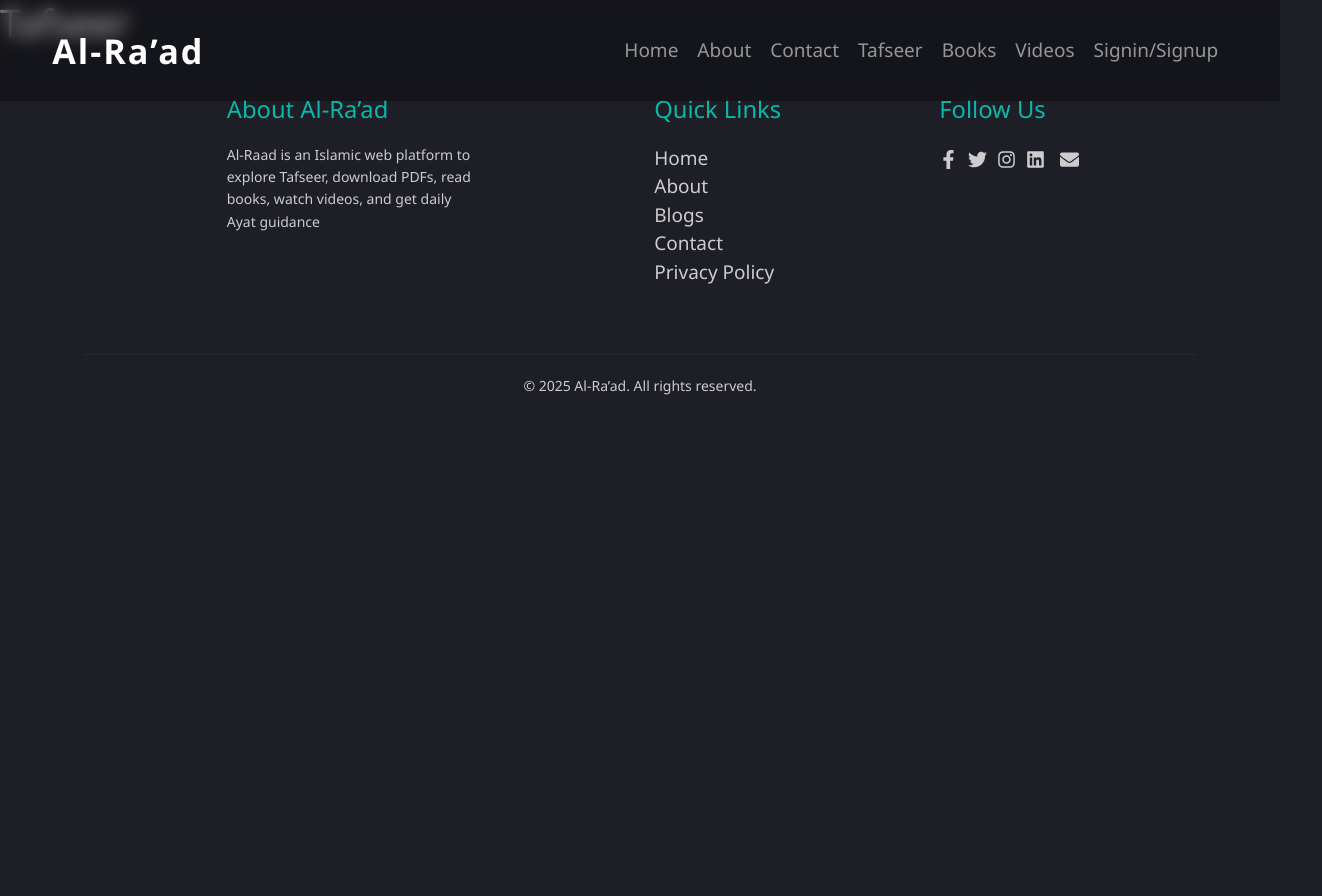
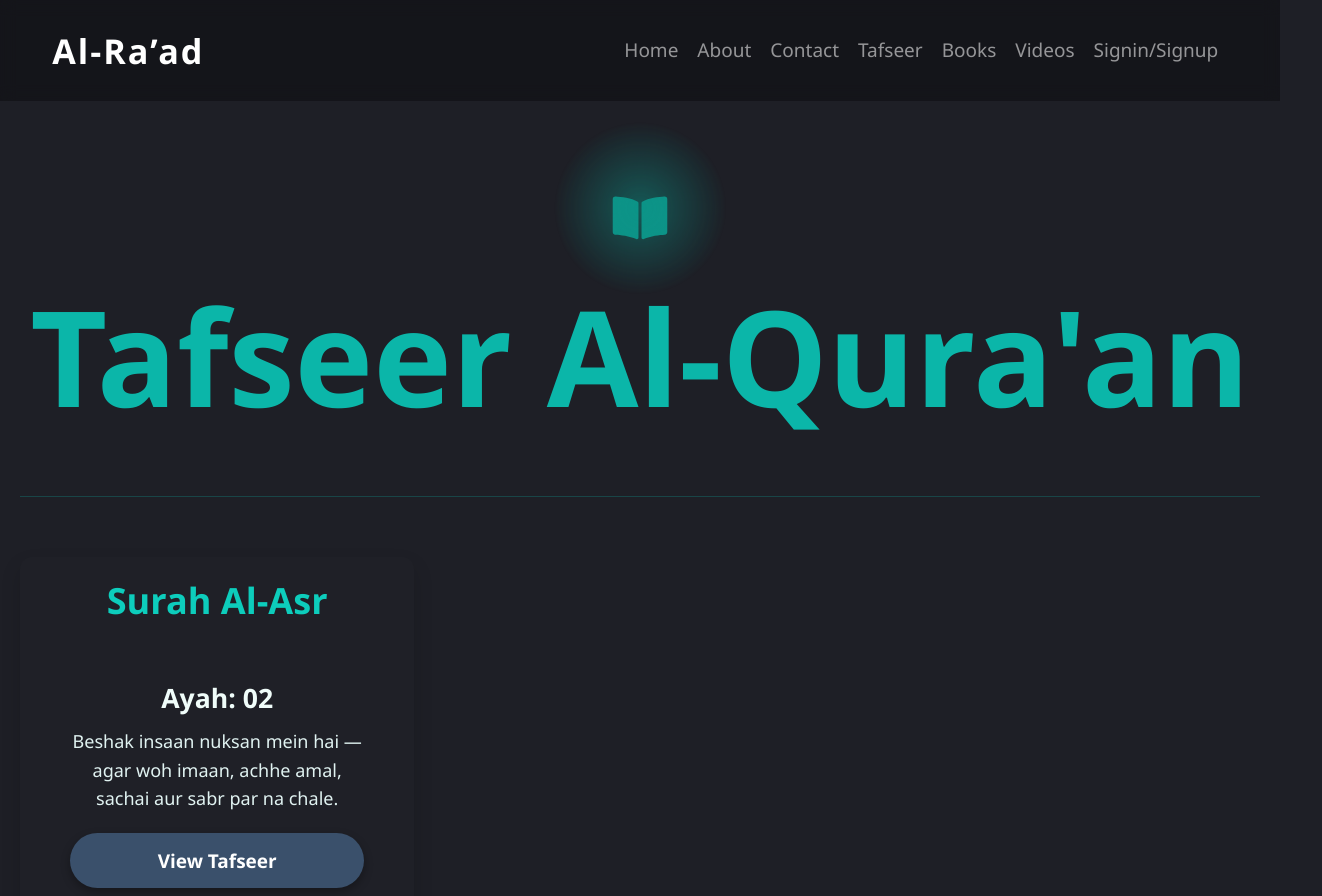
Before and after one commit to usmanhameed2017/al-raad, a React (Vite) app in the folder client/: page /tafseer in a window 1280 px wide. Shown: the top 896 px of the page, 1322 px wide, since content can reach past the window. Before the commit the page ends 800 px from the top, so only its background shows below. Built offline with nearby package versions, Linux system fonts and the light colour scheme; no server answers.

Commit message:
Card component added

```diff
--- /dev/null
+++ b/client/src/components/Card/index.jsx
@@ -0,0 +1,31 @@
+import { Row, Col, Card } from 'react-bootstrap';
+import styles from './style.module.css';
+import Button from '../Button';
+
+
+function CardBS({ heading, subHeading, description })
+{
+  return (
+    <>
+        <Card className={`shadow ${styles.card}`}>
+            <Card.Header className={styles.cardHeader}>
+                { heading }
+            </Card.Header>
+
+            <Card.Body className={styles.cardBody}>
+                <Card.Title className={styles.cardTitle}> { subHeading } </Card.Title>
+                <Card.Text className={styles.cardText}>
+                    {
+                        description.length > 90 ? <> { description.substring(0, 90) }... </> : description
+                    }
+                </Card.Text>
+                <div className='d-grid'>
+                    <Button> View Tafseer</Button>
+                </div>
+            </Card.Body>
+        </Card>
+    </>
+  )
+}
+
+export default CardBS;
--- /dev/null
+++ b/client/src/components/Card/style.module.css
@@ -0,0 +1,48 @@
+.card {
+  background-color: #1f2027; /* dark slate for contrast */
+  border: none;
+  border-radius: 12px;
+  transition: transform 0.2s ease, box-shadow 0.3s ease;
+  display: flex;
+  flex-direction: column;
+  height: 100%;
+}
+
+.card:hover {
+  transform: translateY(-5px);
+  box-shadow: 0 8px 24px rgba(9, 204, 188, 0.3);
+}
+
+.cardHeader {
+  background-color: transparent;
+  font-weight: bold;
+  font-size: 1.9rem;
+  color: #0dcdbc;
+  text-align: center;
+  padding: 16px 12px;
+  border: none;
+}
+
+.cardBody {
+  flex-grow: 1;
+  padding: 30px;
+  margin: 10px 20px;
+  display: flex;
+  flex-direction: column;
+  justify-content: space-between;
+}
+
+.cardTitle {
+  font-size: 1.4rem;
+  color: #f0fdfa;
+  font-weight: 600;
+  margin-bottom: 12px;
+}
+
+.cardText {
+  font-size: 0.95rem;
+  line-height: 1.6;
+  color: #e0f2f1;
+  margin-bottom: 20px;
+  flex-grow: 1;
+}
--- a/client/src/pages/marketing/Tafseer/index.jsx
+++ b/client/src/pages/marketing/Tafseer/index.jsx
@@ -1,8 +1,58 @@
-function Tafseer()
-{
+import styles from './style.module.css';
+import { motion } from 'framer-motion';
+import { FaBookOpen } from 'react-icons/fa';
+import { Row, Col, Card } from 'react-bootstrap';
+import Button from '../../../components/Button';
+import CardBS from '../../../components/Card';
+
+function Tafseer() {
     return (
-        <div>
-            <h2> Tafseer </h2>
+        <div className={styles.tafseerWrapper}>
+            <motion.h1
+                className={styles.heroTitle}
+                initial={{ opacity: 0, y: -50, scale: 0.9 }}
+                animate={{ opacity: 1, y: 0, scale: 1 }}
+                transition={{ duration: 0.8, ease: 'easeOut' }}
+            >
+                <span className={styles.headingWithIcon}>
+                    <motion.div
+                        className={styles.icon}
+                        initial={{ opacity: 0, scale: 0.8 }}
+                        whileInView={{ opacity: 1, scale: 1.1 }}
+                        transition={{ duration: 1, ease: 'easeOut', delay: 0.2 }}
+                        viewport={{ once: true }}
+                    >
+                        <FaBookOpen size={50} />
+                    </motion.div>
+                    <h2 className={styles.heroTitle}> Tafseer Al-Qura'an </h2>
+                    <hr />
+                </span>
+            </motion.h1>
+
+            <Row className='mt-5'>
+                <Col xs={12} sm={6} md={4} lg={4} xl={4}>
+
+                    {/* <Card className={`shadow ${styles.tafseerCard}`}>
+                        <Card.Header className={styles.cardHeader}>
+                            Surah Al-Asr
+                        </Card.Header>
+
+                        <Card.Body className={styles.cardBody}>
+                            <Card.Title className={styles.cardTitle}>Ayah: 02</Card.Title>
+                            <Card.Text className={styles.cardText}>
+                                Beshak insaan nuksan mein hai — agar woh imaan, achhe amal,
+                                sachai aur sabr par na chale.
+                            </Card.Text>
+                            <div className='d-grid'>
+                                <Button>View Tafseer</Button>
+                            </div>
+                        </Card.Body>
+                    </Card> */}
+
+                    <CardBS heading="Surah Al-Asr" subHeading="Ayah: 02" description="Beshak insaan nuksan mein hai — agar woh imaan, achhe amal, sachai aur sabr par na chale." />
+
+                </Col>
+            </Row>
         </div>
     );
 }
--- /dev/null
+++ b/client/src/pages/marketing/Tafseer/style.module.css
@@ -0,0 +1,77 @@
+.tafseerWrapper {
+  padding: 60px 20px;
+  max-width: 1600px;
+  margin: auto;
+  margin-top: 100px;
+  text-align: center;
+}
+
+.heroTitle {
+  font-size: 7rem;
+  margin-bottom: 60px;
+  font-weight: bold;
+  color: rgba(9, 204, 188, 0.877);
+  position: relative;
+}
+
+.icon {
+  font-size: 80px;
+  color: #0d9488;
+  margin-bottom: 20px;
+  position: relative;
+  z-index: 1;
+  text-shadow: 0 0 12px rgba(13, 148, 136, 0.8);
+}
+
+.icon::before {
+  content: '';
+  position: absolute;
+  top: 50%;
+  left: 50%;
+  transform: translate(-50%, -50%);
+  width: 150px;
+  height: 150px;
+  border-radius: 50%;
+  background: radial-gradient(circle, rgba(13, 148, 136, 0.6) 0%, transparent 70%);
+  animation: glowPulse 2.5s ease-in-out infinite;
+  z-index: 0;
+}
+
+@keyframes glowPulse {
+  0% {
+    transform: translate(-50%, -50%) scale(0.95);
+    opacity: 0.7;
+  }
+  50% {
+    transform: translate(-50%, -50%) scale(1.2);
+    opacity: 1;
+  }
+  100% {
+    transform: translate(-50%, -50%) scale(0.95);
+    opacity: 0.7;
+  }
+}
+
+.title {
+  font-size: 2.2rem;
+  font-weight: 700;
+  margin: 20px 0 15px;
+  color: rgba(9, 204, 188, 0.877);
+  z-index: 1;
+  position: relative;
+  text-shadow: 0 0 6px rgba(255, 255, 255, 0.1);
+  min-height: 60px;
+  display: flex;
+  align-items: center;
+  justify-content: center;
+  text-align: center;
+}
+
+.description {
+  font-size: 1.2rem;
+  line-height: 1.8;
+  color: #d1d5db;
+  z-index: 1;
+  text-shadow: 0 0 4px rgba(0, 0, 0, 0.2);
+  flex-grow: 1;
+}
```
